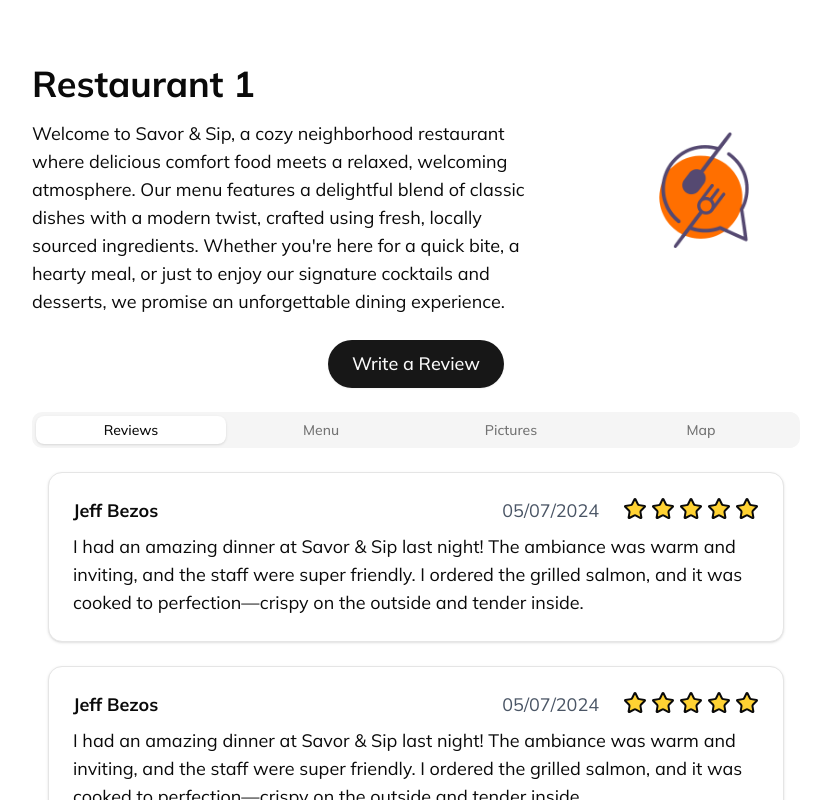
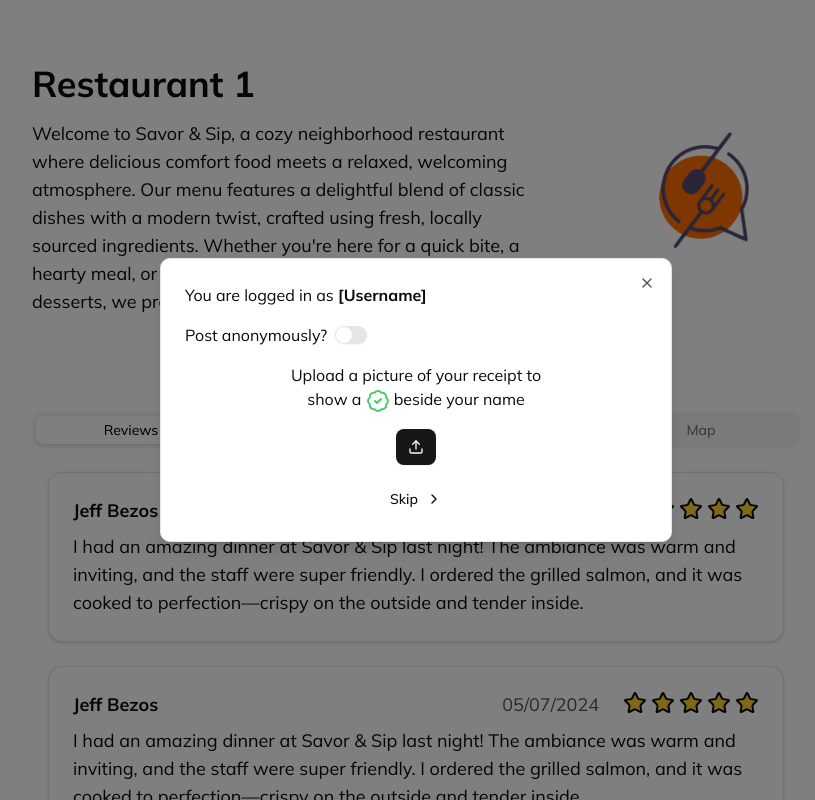
Before and after one commit to ArnoldStrdy/Can-We-Cook, a React (Vite) app: page /restaurant/1 in a window 1280 px wide. Both pictures are taken after a click on the button "Write a Review". Shown: the top 800 px of the page, without its empty margins (224-1039 px from the left). Built offline with nearby package versions, Linux system fonts and the light colour scheme.

Commit message:
Add write review dialog 1st phase

```diff
--- a/package.json
+++ b/package.json
@@ -11,7 +11,9 @@
   },
   "dependencies": {
     "@google/generative-ai": "^0.24.0",
+    "@radix-ui/react-dialog": "^1.1.6",
     "@radix-ui/react-slot": "^1.1.2",
+    "@radix-ui/react-switch": "^1.1.3",
     "@radix-ui/react-tabs": "^1.1.3",
     "@tailwindcss/vite": "^4.0.12",
     "class-variance-authority": "^0.7.1",
--- /dev/null
+++ b/src/components/ui/dialog.tsx
@@ -0,0 +1,133 @@
+import * as React from "react"
+import * as DialogPrimitive from "@radix-ui/react-dialog"
+import { XIcon } from "lucide-react"
+
+import { cn } from "@/lib/utils"
+
+function Dialog({
+  ...props
+}: React.ComponentProps<typeof DialogPrimitive.Root>) {
+  return <DialogPrimitive.Root data-slot="dialog" {...props} />
+}
+
+function DialogTrigger({
+  ...props
+}: React.ComponentProps<typeof DialogPrimitive.Trigger>) {
+  return <DialogPrimitive.Trigger data-slot="dialog-trigger" {...props} />
+}
+
+function DialogPortal({
+  ...props
+}: React.ComponentProps<typeof DialogPrimitive.Portal>) {
+  return <DialogPrimitive.Portal data-slot="dialog-portal" {...props} />
+}
+
+function DialogClose({
+  ...props
+}: React.ComponentProps<typeof DialogPrimitive.Close>) {
+  return <DialogPrimitive.Close data-slot="dialog-close" {...props} />
+}
+
+function DialogOverlay({
+  className,
+  ...props
+}: React.ComponentProps<typeof DialogPrimitive.Overlay>) {
+  return (
+    <DialogPrimitive.Overlay
+      data-slot="dialog-overlay"
+      className={cn(
+        "data-[state=open]:animate-in data-[state=closed]:animate-out data-[state=closed]:fade-out-0 data-[state=open]:fade-in-0 fixed inset-0 z-50 bg-black/50",
+        className
+      )}
+      {...props}
+    />
+  )
+}
+
+function DialogContent({
+  className,
+  children,
+  ...props
+}: React.ComponentProps<typeof DialogPrimitive.Content>) {
+  return (
+    <DialogPortal data-slot="dialog-portal">
+      <DialogOverlay />
+      <DialogPrimitive.Content
+        data-slot="dialog-content"
+        className={cn(
+          "bg-background data-[state=open]:animate-in data-[state=closed]:animate-out data-[state=closed]:fade-out-0 data-[state=open]:fade-in-0 data-[state=closed]:zoom-out-95 data-[state=open]:zoom-in-95 fixed top-[50%] left-[50%] z-50 grid w-full max-w-[calc(100%-2rem)] translate-x-[-50%] translate-y-[-50%] gap-4 rounded-lg border p-6 shadow-lg duration-200 sm:max-w-lg",
+          className
+        )}
+        {...props}
+      >
+        {children}
+        <DialogPrimitive.Close className="ring-offset-background focus:ring-ring data-[state=open]:bg-accent data-[state=open]:text-muted-foreground absolute top-4 right-4 rounded-xs opacity-70 transition-opacity hover:opacity-100 focus:ring-2 focus:ring-offset-2 focus:outline-hidden disabled:pointer-events-none [&_svg]:pointer-events-none [&_svg]:shrink-0 [&_svg:not([class*='size-'])]:size-4">
+          <XIcon />
+          <span className="sr-only">Close</span>
+        </DialogPrimitive.Close>
+      </DialogPrimitive.Content>
+    </DialogPortal>
+  )
+}
+
+function DialogHeader({ className, ...props }: React.ComponentProps<"div">) {
+  return (
+    <div
+      data-slot="dialog-header"
+      className={cn("flex flex-col gap-2 text-center sm:text-left", className)}
+      {...props}
+    />
+  )
+}
+
+function DialogFooter({ className, ...props }: React.ComponentProps<"div">) {
+  return (
+    <div
+      data-slot="dialog-footer"
+      className={cn(
+        "flex flex-col-reverse gap-2 sm:flex-row sm:justify-end",
+        className
+      )}
+      {...props}
+    />
+  )
+}
+
+function DialogTitle({
+  className,
+  ...props
+}: React.ComponentProps<typeof DialogPrimitive.Title>) {
+  return (
+    <DialogPrimitive.Title
+      data-slot="dialog-title"
+      className={cn("text-lg leading-none font-semibold", className)}
+      {...props}
+    />
+  )
+}
+
+function DialogDescription({
+  className,
+  ...props
+}: React.ComponentProps<typeof DialogPrimitive.Description>) {
+  return (
+    <DialogPrimitive.Description
+      data-slot="dialog-description"
+      className={cn("text-muted-foreground text-sm", className)}
+      {...props}
+    />
+  )
+}
+
+export {
+  Dialog,
+  DialogClose,
+  DialogContent,
+  DialogDescription,
+  DialogFooter,
+  DialogHeader,
+  DialogOverlay,
+  DialogPortal,
+  DialogTitle,
+  DialogTrigger,
+}
--- /dev/null
+++ b/src/components/ui/switch.tsx
@@ -0,0 +1,29 @@
+import * as React from "react"
+import * as SwitchPrimitive from "@radix-ui/react-switch"
+
+import { cn } from "@/lib/utils"
+
+function Switch({
+  className,
+  ...props
+}: React.ComponentProps<typeof SwitchPrimitive.Root>) {
+  return (
+    <SwitchPrimitive.Root
+      data-slot="switch"
+      className={cn(
+        "peer data-[state=checked]:bg-primary data-[state=unchecked]:bg-input focus-visible:border-ring focus-visible:ring-ring/50 dark:data-[state=unchecked]:bg-input/80 inline-flex h-[1.15rem] w-8 shrink-0 items-center rounded-full border border-transparent shadow-xs transition-all outline-none focus-visible:ring-[3px] disabled:cursor-not-allowed disabled:opacity-50",
+        className
+      )}
+      {...props}
+    >
+      <SwitchPrimitive.Thumb
+        data-slot="switch-thumb"
+        className={cn(
+          "bg-background dark:data-[state=unchecked]:bg-foreground dark:data-[state=checked]:bg-primary-foreground pointer-events-none block size-4 rounded-full ring-0 transition-transform data-[state=checked]:translate-x-[calc(100%-2px)] data-[state=unchecked]:translate-x-0"
+        )}
+      />
+    </SwitchPrimitive.Root>
+  )
+}
+
+export { Switch }
--- a/src/pages/RestaurantDetails.tsx
+++ b/src/pages/RestaurantDetails.tsx
@@ -11,6 +11,10 @@
 } from "@/components/ui/table";
 import { Tabs, TabsContent, TabsList, TabsTrigger } from "@/components/ui/tabs";
 import imgUrl from "../assets/logoIcon.png";
+import { Dialog, DialogContent, DialogTrigger } from "@/components/ui/dialog";
+import { ChevronRight, Upload, Verified } from "lucide-react";
+import { Switch } from "@/components/ui/switch";
+import { useState } from "react";
 
 const reviews = [
   {
@@ -83,6 +87,50 @@
 ];
 
 function RestaurantDetails() {
+  const [loggedIn, setLoggedIn] = useState(true);
+
+  const ReviewDialog = () => (
+    <Dialog>
+      <DialogTrigger asChild>
+        <Button className="rounded-full ml-auto text-lg p-6">
+          Write a Review
+        </Button>
+      </DialogTrigger>
+      <DialogContent>
+        {loggedIn ? (
+          <>
+            <span>
+              You are logged in as <b>[Username]</b>
+            </span>
+            <span className="flex">
+              Post anonymously? <Switch className="ml-2 my-auto" />{" "}
+            </span>
+          </>
+        ) : (
+          <span>
+            You are not logged in,{" "}
+            <Button variant="ghost" className="w-min px-2.5">
+              Login?
+            </Button>
+          </span>
+        )}
+
+        <span className="text-center mx-[20%]">
+          Upload a picture of your receipt to show a{" "}
+          <Verified className="inline" color="#4ECB71" /> beside your name
+        </span>
+        <Button className="mx-auto w-min">
+          <Upload />
+        </Button>
+        {loggedIn && (
+          <Button className="mx-auto" variant="ghost">
+            Skip <ChevronRight className="inline" />
+          </Button>
+        )}
+      </DialogContent>
+    </Dialog>
+  );
+
   return (
     <div className="mx-[20%] mt-[5%] space-y-6">
       <div className="flex">
@@ -103,9 +151,7 @@
         </div>
       </div>
       <div className="w-min mx-auto">
-        <Button className="rounded-full ml-auto text-lg p-6">
-          Write a Review
-        </Button>
+        <ReviewDialog />
       </div>
       <Tabs defaultValue="reviews" className="w-full">
         <TabsList className="w-full">
```
Also changed, not shown: 1 other file (tests, documents, lock files or other folders).
